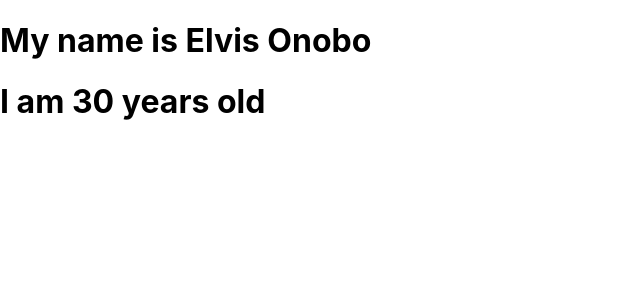
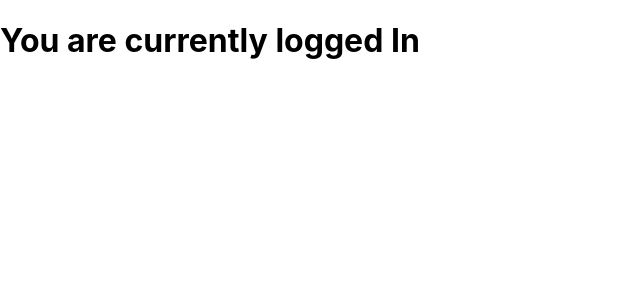
Before and after one commit to Oluwa-Femi/first-react, a React (Create React App) app: page / in a window 1280 px wide. Shown: the top 300 px of the page, without its empty margins (0-640 px from the left). Built offline with nearby package versions, Linux system fonts and the light colour scheme.

Commit message:
used state to render conditional statements

```diff
--- a/src/App.js
+++ b/src/App.js
@@ -1,4 +1,4 @@
-import React from 'react'
+import React, {Component} from 'react'
 
 // import Footer from './components/Footer'
 // import Header from './components/Header'
@@ -28,20 +28,19 @@ import React from 'react'
 //     )
 // }
 
-class App extends React.Component{
+class App extends Component{
     constructor(){
         super()
-        this.state ={
-            name: "Elvis Onobo",
-            age: 30
+
+        this.state = {
+            isLoggedIn: true
         }
     }
 
     render(){
         return(
             <div>
-                <h1>My name is {this.state.name}</h1>
-                <h1>I am {this.state.age} years old</h1>
+                <h1>You are currently logged { this.state.isLoggedIn ? "In" : "Out" }</h1>
             </div>
         )
     }
```
